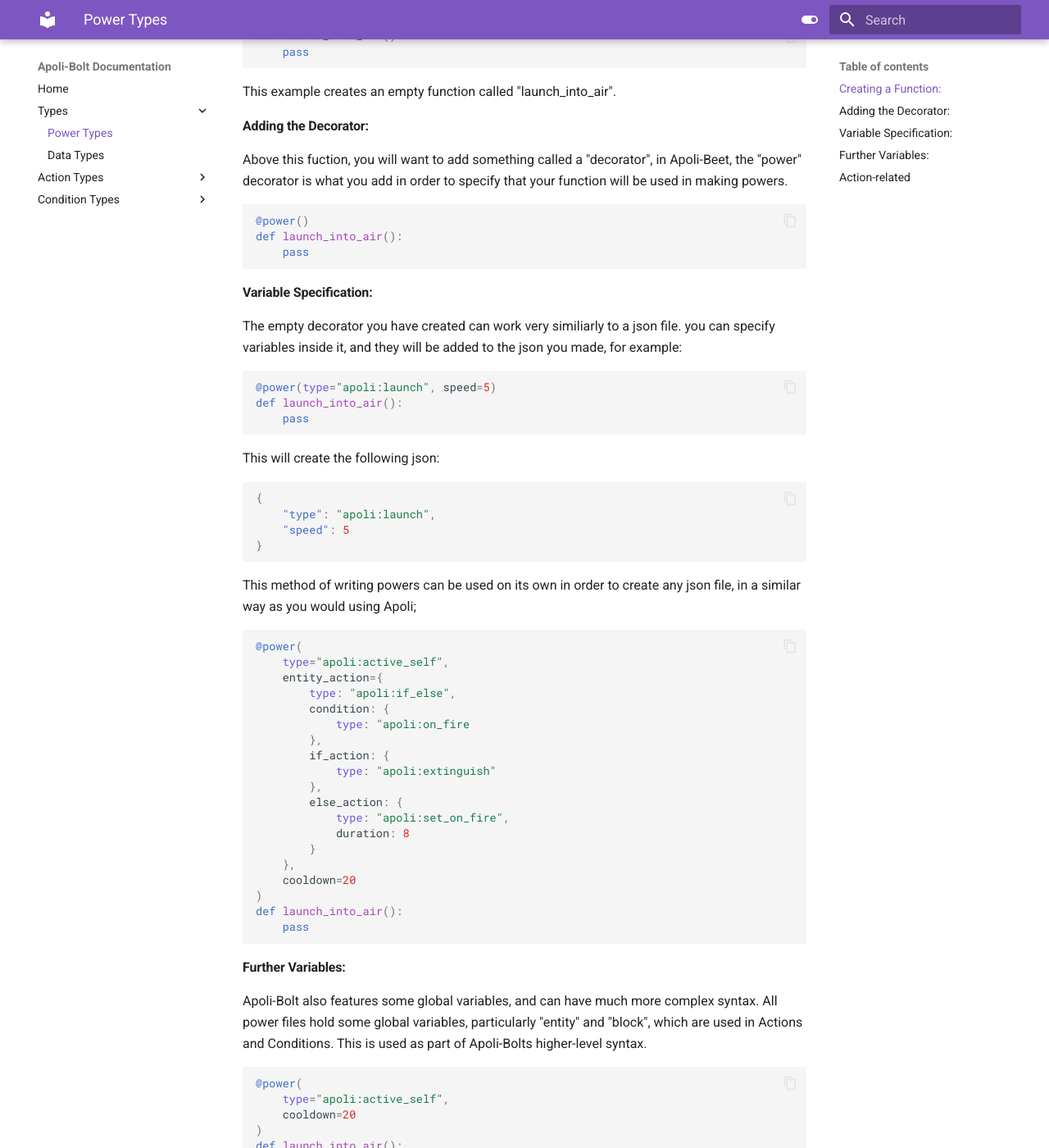
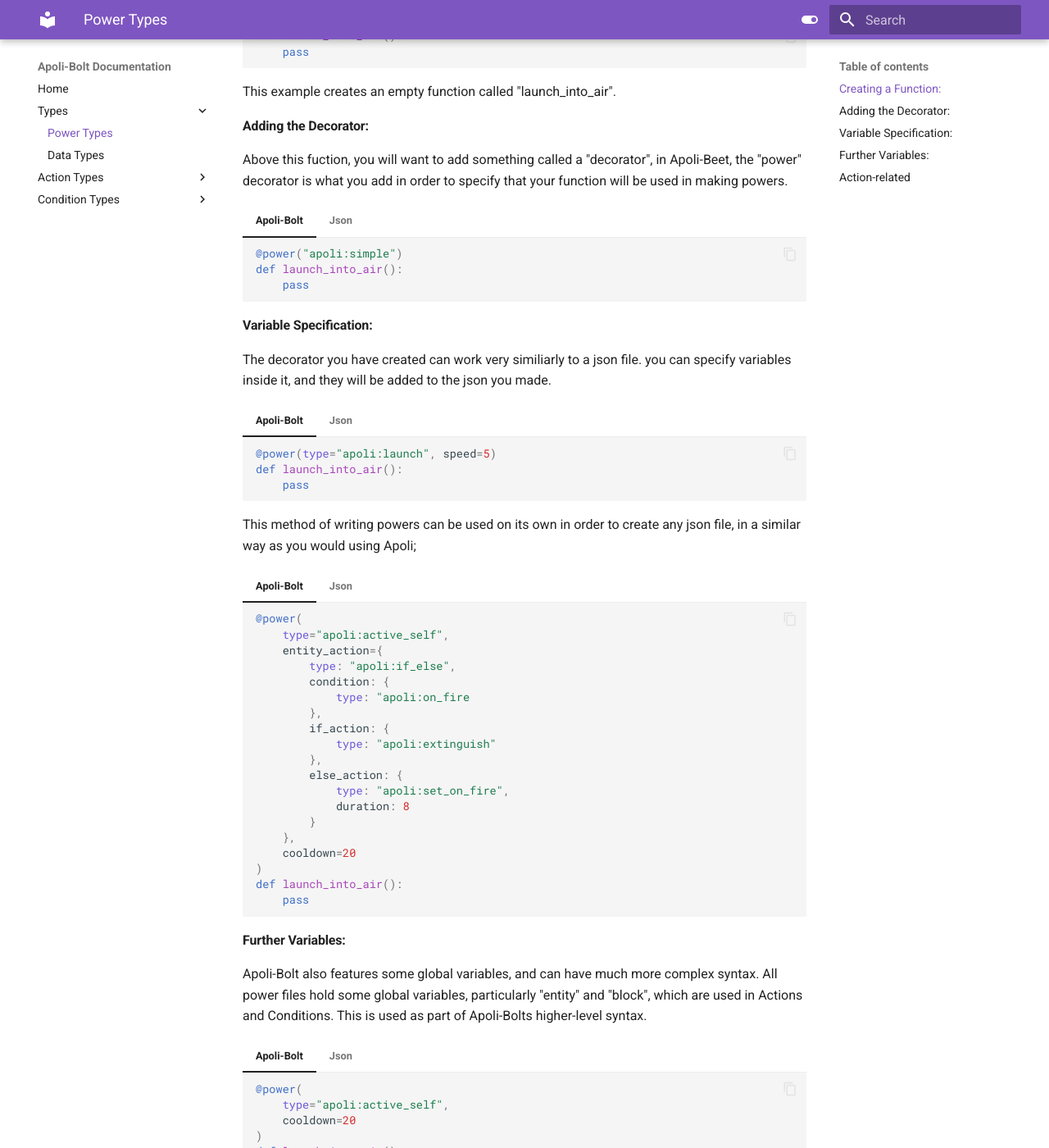
Before and after one commit to ThatRobin/apoli-bolt-docs, an MkDocs documentation site: the page built from docs/power_types.md, in a window 1280 px wide and 1400 px high, scrolled down 306 px. Shown: the whole window at 82% size. Built offline with MkDocs 1.6.1 and Material for MkDocs 9.7.7, drawn with Linux system fonts in a browser that asks for light colours; some of the changed text lies outside the part shown.

Commit message:
Update power_types.md

````diff
--- a/docs/power_types.md
+++ b/docs/power_types.md
@@ -14,85 +14,119 @@ This example creates an empty function called "launch_into_air".
 #### Adding the Decorator:
 
 Above this fuction, you will want to add something called a "decorator", in Apoli-Beet, the "power" decorator is what you add in order to specify that your function will be used in making powers.
-```py
-@power()
-def launch_into_air():
-    pass
-```
+=== "Apoli-Bolt"
+    ```py
+    @power("apoli:simple")
+    def launch_into_air():
+        pass
+    ```
+=== "Json"
+    ```json
+    {
+        "type": "apoli:test",
+        "hidden": true
+    }
+    ```
 
 #### Variable Specification:
-The empty decorator you have created can work very similiarly to a json file. you can specify variables inside it, and they will be added to the json you made, for example:
-```py
-@power(type="apoli:launch", speed=5)
-def launch_into_air():
-    pass
-```
-This will create the following json:
-```json
-{
-    "type": "apoli:launch",
-    "speed": 5
-}
-```
+The decorator you have created can work very similiarly to a json file. you can specify variables inside it, and they will be added to the json you made.
+=== "Apoli-Bolt"
+    ```py
+    @power(type="apoli:launch", speed=5)
+    def launch_into_air():
+        pass
+    ```
+=== "Json"
+    ```json
+    {
+        "type": "apoli:launch",
+        "speed": 5,
+        "hidden": true
+    }
+    ```
+
 This method of writing powers can be used on its own in order to create any json file, in a similar way as you would using Apoli;
-```py
-@power(
-    type="apoli:active_self",
-    entity_action={
-        type: "apoli:if_else",
-        condition: {
-            type: "apoli:on_fire
+=== "Apoli-Bolt"
+    ```py
+    @power(
+        type="apoli:active_self",
+        entity_action={
+            type: "apoli:if_else",
+            condition: {
+                type: "apoli:on_fire
+            },
+            if_action: {
+                type: "apoli:extinguish"
+            },
+            else_action: {
+                type: "apoli:set_on_fire",
+                duration: 8
+            }
         },
-        if_action: {
-            type: "apoli:extinguish"
+        cooldown=20
+    )
+    def launch_into_air():
+        pass
+    ```
+=== "Json"
+    ```json
+    {
+        "type": "apoli:active_self",
+        "entity_action": {
+            "type": "apoli:if_else",
+            "condition": {
+                "type": "apoli:on_fire"
+            },
+            "if_action": {
+                "type": "apoli:extinguish"
+            },
+            "else_action": {
+                "type": "apoli:set_on_fire",
+                "duration": 8
+            }
         },
-        else_action: {
-            type: "apoli:set_on_fire",
-            duration: 8
-        }
-    },
-    cooldown=20
-)
-def launch_into_air():
-    pass
-```
-
+        "cooldown": 20,
+        "hidden": true
+    }
+    ```
 
 #### Further Variables:
 Apoli-Bolt also features some global variables, and can have much more complex syntax. All power files hold some global variables, particularly "entity" and "block", which are used in Actions and Conditions. This is used as part of Apoli-Bolts higher-level syntax.
-```py
-@power(
-    type="apoli:active_self",
-    cooldown=20
-)
-def launch_into_air():
-    if entity.is_on_fire():
-        entity.extinguish()
-    else:
-        entity.set_on_fire(8)
-```
-This will create the following json:
-```json
-{
-    "type": "apoli:active_self",
-    "entity_action": {
-        "type": "apoli:if_else",
-        "condition": {
-            "type": "apoli:on_fire
+=== "Apoli-Bolt"
+    ```py
+    @power(
+        type="apoli:active_self",
+        cooldown=20
+    )
+    def launch_into_air():
+        if entity.is_on_fire():
+            entity.extinguish()
+        else:
+            entity.set_on_fire(8)
+    ```
+=== "Json"
+    ```json
+    {
+        "type": "apoli:active_self",
+        "entity_action": {
+            "type": "apoli:if_else",
+            "condition": {
+                "type": "apoli:on_fire
+            },
+            "if_action": {
+                "type": "apoli:extinguish"
+            },
+            "else_action": {
+                "type": "apoli:set_on_fire",
+                duration: 8
+            }
         },
-        "if_action": {
-            "type": "apoli:extinguish"
-        },
-        "else_action": {
-            "type": "apoli:set_on_fire",
-            duration: 8
-        }
-    },
-    "cooldown": 20
-}
-```
+        "cooldown": 20
+    }
+    ```
 
 Some powers provide power-specific arguments to their functions. A list of these powers can be found below.
+
 <sub>This plugin is still in beta, so not all powers are fully implemented yet.</sub>
 
 ### Action-related
````
